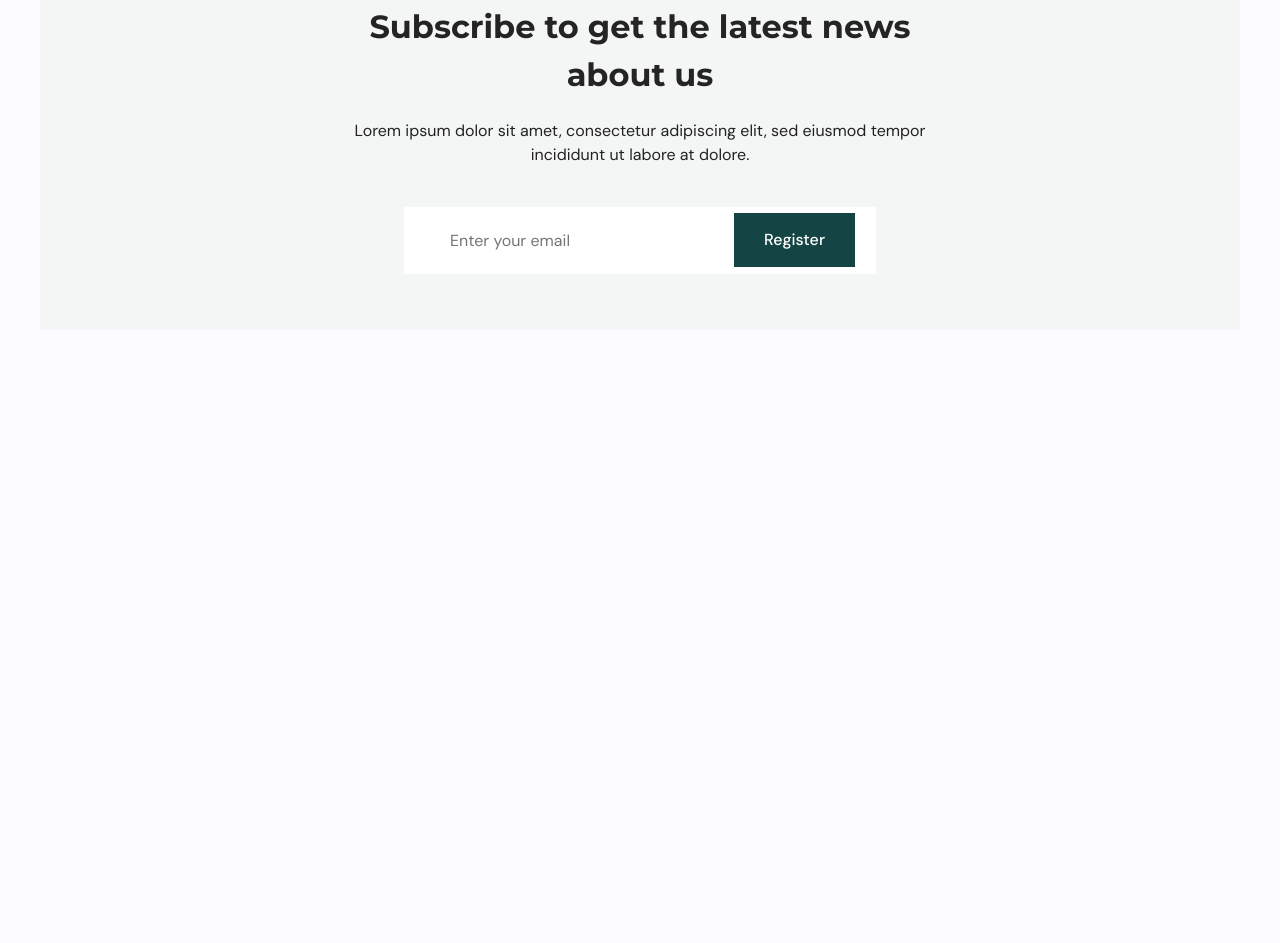
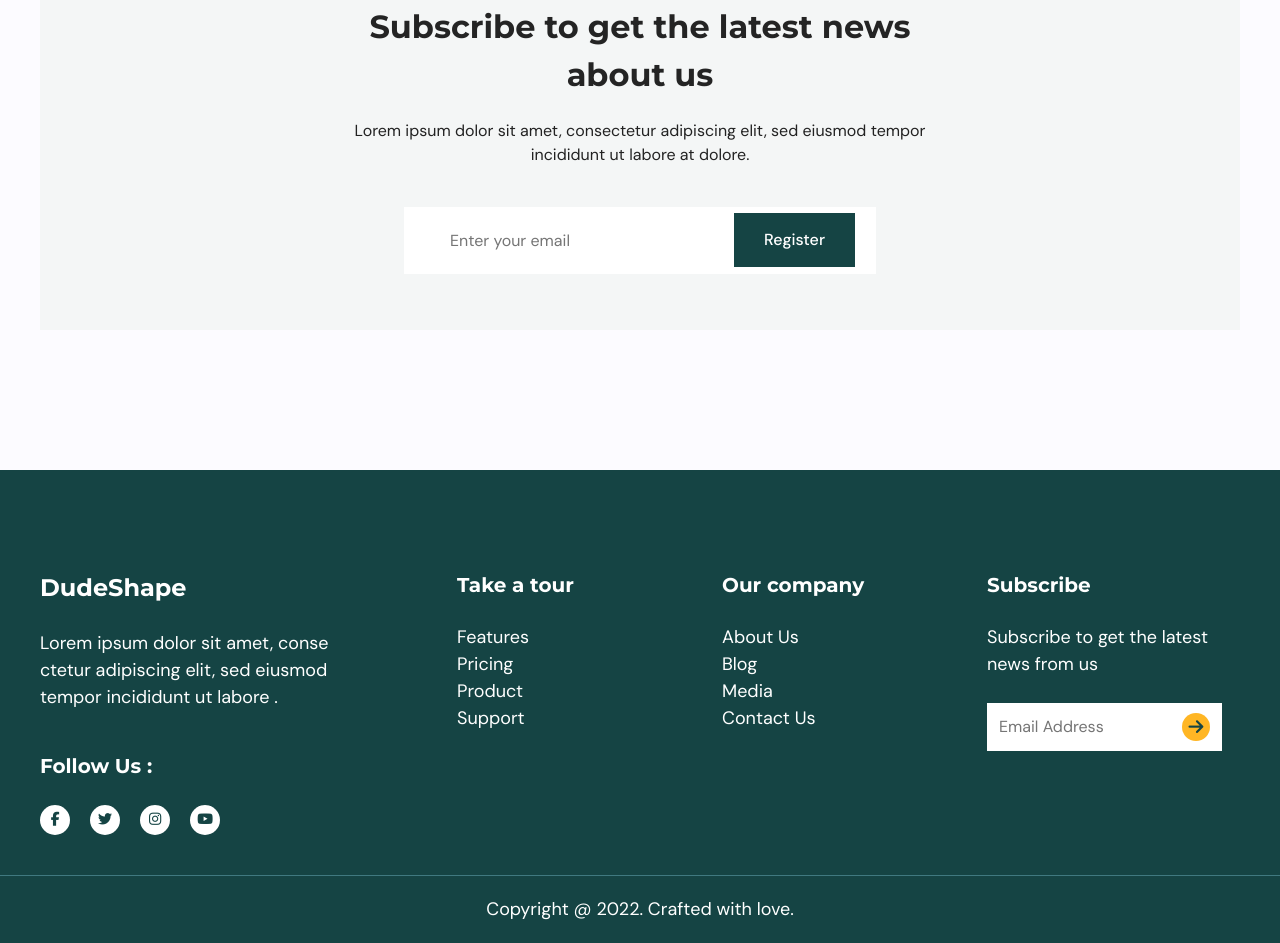
Before and after one commit to AndreyBalan/DudeShape-Landing, a website: page src/index.html in a window 1280 px wide. Shown: the part 4021-4964 px from the top of the page. Before the commit the page ends 4351 px from the top, so only its background shows below. Drawn offline with nearby package versions, Linux system fonts and the light colour scheme; files that its build step writes are made by us from their sources.

Commit message:
html css done

```diff
--- a/src/index.html
+++ b/src/index.html
@@ -920,13 +920,78 @@
 					<input name="email" required type="email" placeholder="Enter your email">
 					<button class="btn btn_submit">Register</button>
 				</form>
-
 			</div>
 		</section>
-
 	</div>
 
+	<footer class="footer">
+		<div class="container">
+			<div class="footer__wrapper">
+				<div class="footer__info">
+					<h3 class="title title_footer">DudeShape</h3>
+					<p>Lorem ipsum dolor sit amet, conse
+						ctetur adipiscing elit, sed eiusmod tempor incididunt ut labore .</p>
+					<div class="footer__follow">
+						<h4 class="title title_footer">Follow Us :</h4>
+						<div class="footer__follow-wrapper">
+							<div class="follow__item">
+								<a href="#"><i class="fa-brands fa-facebook-f"></i></a>
+							</div>
+							<div class="follow__item">
+								<a href="#"><i class="fa-brands fa-twitter"></i></a>
+							</div>
+							<div class="follow__item">
+								<a href="#">
+									<i class="fa-brands fa-instagram"></i>
+								</a>
 
+							</div>
+							<div class="follow__item">
+								<a href="#">
+									<i class="fa-brands fa-youtube"></i>
+								</a>
+							</div>
+						</div>
+
+					</div>
+
+
+				</div>
+				<div class="footer__list">
+					<h4 class="title title_footer">Take a tour</h4>
+					<ul>
+						<li><a href="#">Features</a></li>
+						<li><a href="#">Pricing</a></li>
+						<li><a href="#">Product</a></li>
+						<li><a href="#">Support</a></li>
+					</ul>
+				</div>
+				<div class="footer__list">
+					<h4 class="title title_footer">Our company</h4>
+					<ul>
+						<li><a href="#">About Us</a></li>
+						<li><a href="#">Blog</a></li>
+						<li><a href="#">Media</a></li>
+						<li><a href="#">Contact Us</a></li>
+					</ul>
+				</div>
+				<div class="footer__subscribe">
+					<h4 class="title title_footer">Subscribe</h4>
+					<p>Subscribe to get the latest news from us</p>
+					<form action="#">
+						<input name="email" required placeholder="Email Address" type="email">
+						<button class="btn btn_footer"><i class="fa-solid fa-arrow-right"></i></button>
+					</form>
+				</div>
+			</div>
+		</div>
+		<div class="footer__copyright">
+			<p>Copyright @ 2022. Crafted with love.</p>
+		</div>
+
+	</footer>
+
+	<script src="https://kit.fontawesome.com/834a620345.js" crossorigin="anonymous"></script>
 	<script src="js/script.js">
 	</script>
 </body>
--- a/src/sass/blocks/_buttons.scss
+++ b/src/sass/blocks/_buttons.scss
@@ -30,4 +30,16 @@
 			border: 1px solid $main-color;
 		}
 	}
+	&_footer {
+		margin-top: 0;
+		width: 28px;
+		height: 28px;
+		border: none;
+		padding: 6px;
+		border-radius: 50%;
+		background: #FFB624;
+		display: flex;
+		justify-content: center;
+		align-items: center;
+	}
 }
--- /dev/null
+++ b/src/sass/blocks/_footer.scss
@@ -0,0 +1,95 @@
+.footer {
+	margin-top: 140px;
+	background: $main-color;
+	padding-top: 100px;
+	font-size: 18px;
+	color: #fff;
+	&__wrapper {
+		display: flex;
+		justify-content: space-between;
+	}
+	&__info {
+		width: 308px;
+		h3 {
+			font-size: 24px;
+		}
+		h4 {
+			margin-top: 40px;
+		}
+	}
+	&__list {
+		width: 156px;
+		li {
+			list-style-type: none;
+			a {
+				color: #fff;
+				&:hover {
+					font-weight: 700;
+				}
+			}
+		}
+	}
+	&__subscribe {
+		width: 253px;
+		form {
+			margin-top: 25px;
+			width: 235px;
+			position: relative;
+			input {
+				width: 100%;
+				height: 48px;
+				border: none;
+				padding: 0 50px 0 12px;
+				font-size: 16px;
+				color: #859395;
+			}
+			button {
+				position: absolute;
+				top: 10px;
+				right: 12px;
+				z-index: 10;
+				i {
+					font-size: 17px;
+				}
+			}
+		}
+	}
+	&__follow {
+		&-wrapper {
+			display: flex;
+			justify-content: space-between;
+			width: 180px;
+		}
+	}
+	&__copyright {
+		text-align: center;
+		margin-top: 40px;
+		border-top: 1px solid #407980;
+		padding: 20px 0;
+	}
+	.follow {
+		&__item {
+			width: 30px;
+			height: 30px;
+			background: #fff;
+			border-radius: 50%;
+			display: flex;
+			justify-content: center;
+			align-items: center;
+			transition: 0.1s;
+			&:hover {
+				background: $main-color;
+				border: 1px solid #fff;
+				transform: scale(1.5);
+			}
+			a {
+				color: $main-color;
+				font-size: 14px;
+				padding: 6px;
+				&:hover {
+					color: #fff;
+				}
+			}
+		}
+	}
+}
--- a/src/sass/blocks/_subscribe.scss
+++ b/src/sass/blocks/_subscribe.scss
@@ -23,6 +23,8 @@
 			background: url(../../icons/email.svg) no-repeat;
 			background-position: 17px 50%;
 			background-color: #fff;
+			font-size: 16px;
+			color: #BABABA;
 		}
 		button {
 			position: absolute;
--- a/src/sass/blocks/_titles.scss
+++ b/src/sass/blocks/_titles.scss
@@ -14,4 +14,10 @@
 	&_furniture {
 		text-align: center;
 	}
+	&_footer {
+		font-weight: 700;
+		font-size: 20px;
+		color: #FFFFFF;
+		margin-bottom: 24px;
+	}
 }
--- a/src/sass/style.scss
+++ b/src/sass/style.scss
@@ -36,3 +36,4 @@ p, ul, li, h1, h2, h3, h4, h5, h6 {
 @import "blocks/furniture";
 @import "blocks/customers";
 @import "blocks/subscribe";
+@import "blocks/footer";
```
Also changed, not shown: dist/css/style.min.css, dist/index.html.
